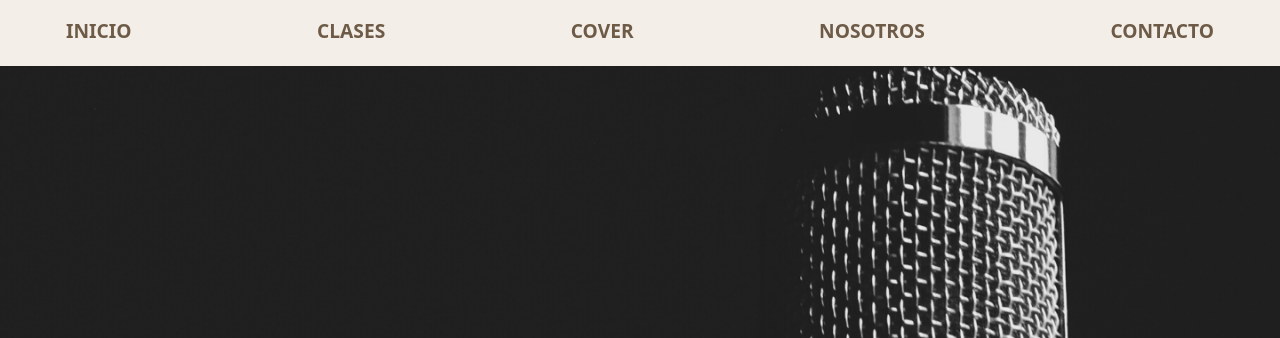
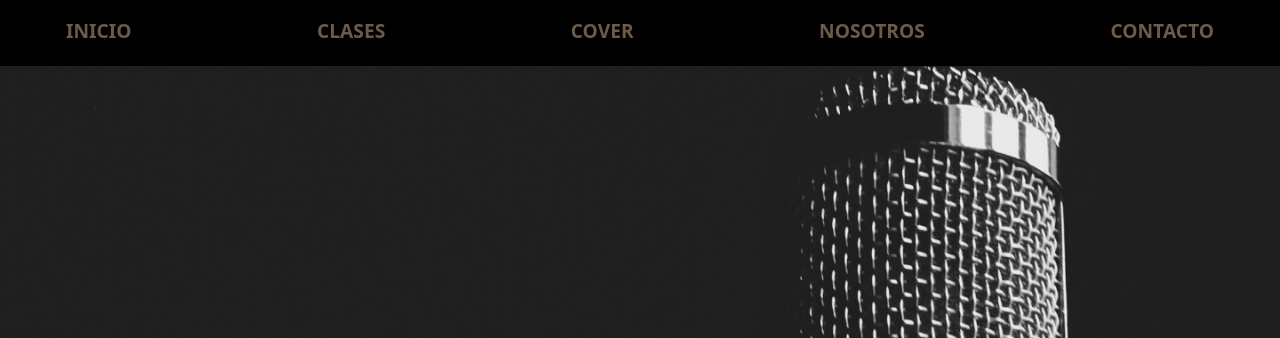
Before and after one commit to Jeremiasmendez/proyectofinal_jeremiasmendez, a plain HTML site: page index.html in a window 1280 px wide. Shown: the part 91-429 px from the top of the page. Drawn offline with nearby package versions, Linux system fonts and the light colour scheme.

Commit message:
segunda entrega

```diff
--- a/css/style.css
+++ b/css/style.css
@@ -2,7 +2,7 @@
 
 
 :root {
-    --color-primario: #f4eee8;
+    --color-primario: black;
     --color-white: #fff;
     --color-brown: #6d5b47;
     --font-bold: 800;
```
